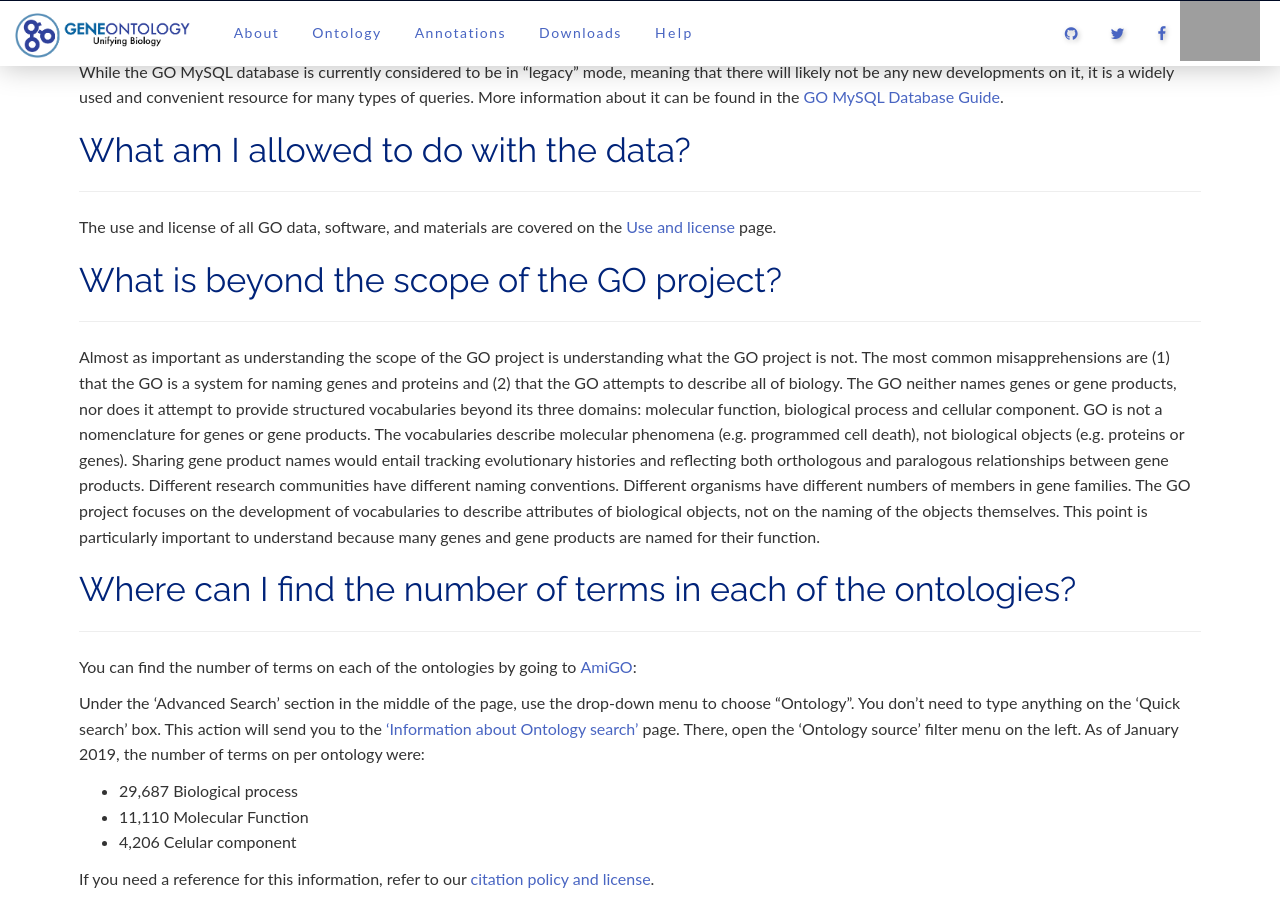
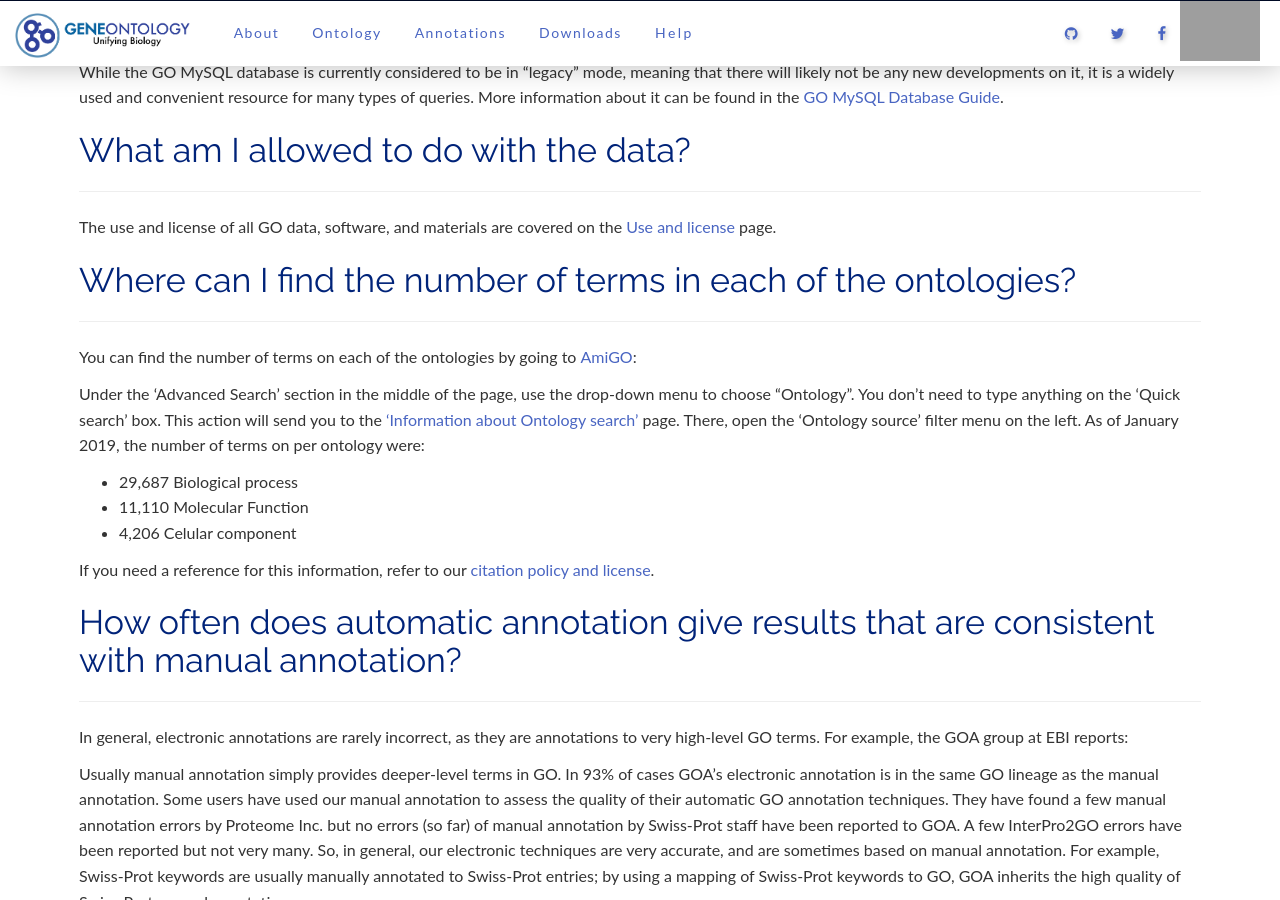
Before and after one commit to geneontology/geneontology.github.io, a Jekyll site: the page built from _docs/faq.md, in a window 1280 px wide and 900 px high, scrolled down 11431 px. Built offline with Jekyll 4.4.1, drawn with Linux system fonts in a browser that asks for light colours; nearby versions of some CDN libraries; some of the changed text lies outside the part shown; grey boxes are pictures that could not be loaded.

Commit message:
updated faqs

```diff
--- a/_docs/faq.md
+++ b/_docs/faq.md
@@ -700,7 +700,7 @@
 
 The GO project is constantly evolving, and we welcome feedback from all users. Research groups may contribute to the GOC by either providing suggestions for updating the ontology (e.g. requests for new terms) or by providing annotations, that is, associations between genes or gene products and ontology terms. Suggested edits are reviewed by the ontology editors and implemented where appropriate.
 
-To learn more about the best approach to contributing GO annotations or sharing your suggestions for updates to the ontology please visit our documentation on [Contributing to GO](http://geneontology.org/page/contributing-go).
+To learn more about the best approach to contributing GO annotations, please visit our documentation on [Contributing annotations](http://geneontology.org/page/contributing-go). To suggest updates to the ontology please visit our documentation on [Contributing to GO](http://geneontology.org/page/contributing-to-go-terms).
 
 Please be sure to [contact the GOC](http://help.geneontology.org) before carrying out any annotation work you intend to submit; this will ensure that GOC mentors and trainers can be of assistance in producing data sets in agreement with the GOC annotation policies and format requirements.
 
@@ -780,20 +780,6 @@
 {:/comment}
 
 The use and license of all GO data, software, and materials are covered on the [Use and license](/page/use-and-license) page.
-
-## What is beyond the scope of the GO project?
---------------------------------------------------------------------------------
-{::comment}
-
-<span class="rdf-meta element-hidden" property="dc:title" content="What is beyond the scope of the GO project?"></span>
-FAQ tags:
-
-[general](/faq-tags/general)
-
-[ontology](/faq-tags/ontology)
-{:/comment}
-
-Almost as important as understanding the scope of the GO project is understanding what the GO project is not. The most common misapprehensions are (1) that the GO is a system for naming genes and proteins and (2) that the GO attempts to describe all of biology. The GO neither names genes or gene products, nor does it attempt to provide structured vocabularies beyond its three domains: molecular function, biological process and cellular component. GO is not a nomenclature for genes or gene products. The vocabularies describe molecular phenomena (e.g. programmed cell death), not biological objects (e.g. proteins or genes). Sharing gene product names would entail tracking evolutionary histories and reflecting both orthologous and paralogous relationships between gene products. Different research communities have different naming conventions. Different organisms have different numbers of members in gene families. The GO project focuses on the development of vocabularies to describe attributes of biological objects, not on the naming of the objects themselves. This point is particularly important to understand because many genes and gene products are named for their function.
 
 ## Where can I find the number of terms in each of the ontologies?
 ---------------------------------------------------------------------------------------------------------------------
```
